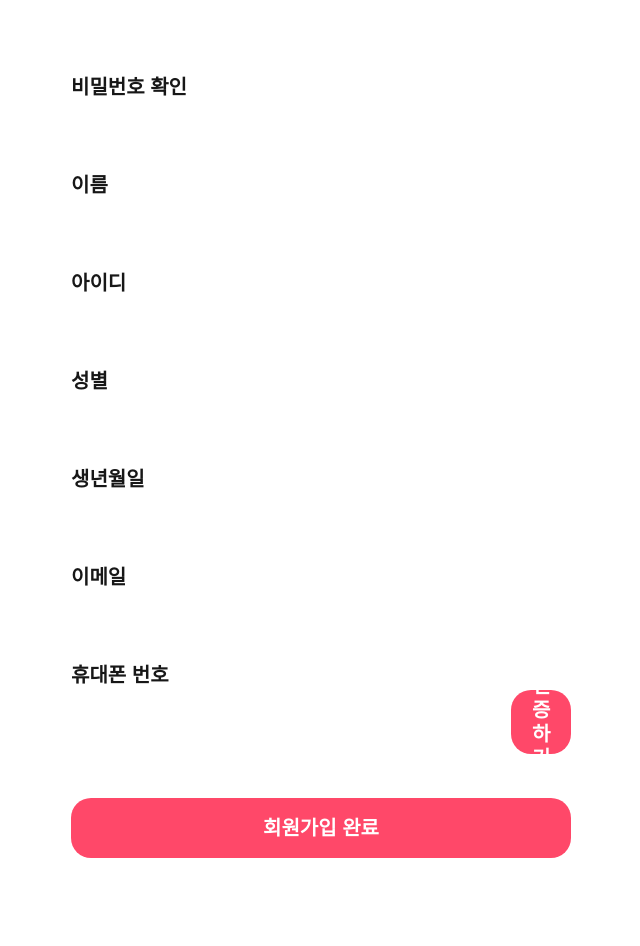
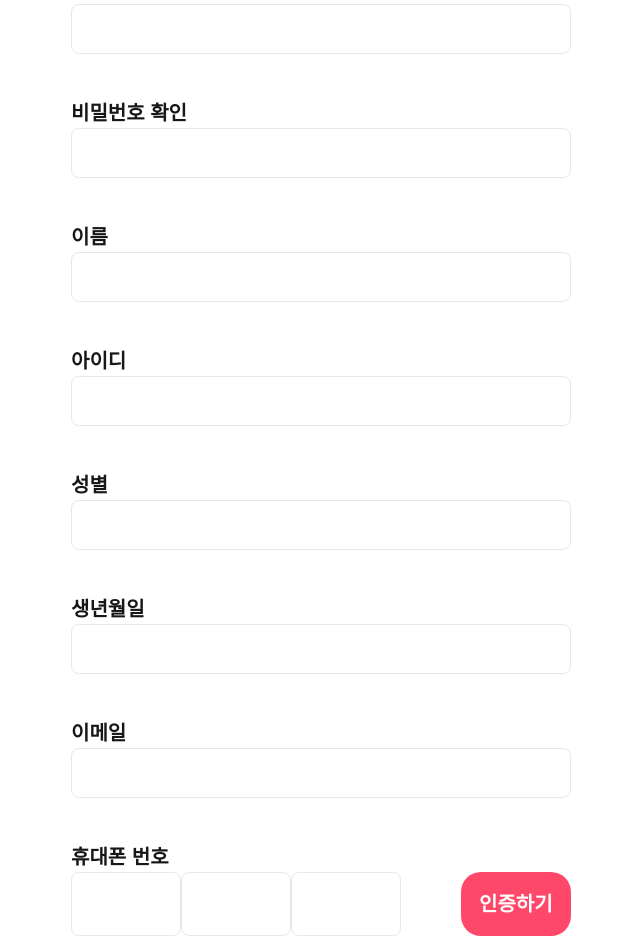
Before and after one commit to bolmal/front-end, a Next.js app: page /sign-up in a window 1280 px wide. Shown: the part 326-1272 px from the top of the page, without its empty margins (345-985 px from the left). Before the commit the page ends 1184 px from the top, so only its background shows below. Built offline with nearby package versions, Linux system fonts and the light colour scheme.

Commit message:
feat : 회원가입 페이지 UI 2

```diff
--- a/src/app/sign-up/page.tsx
+++ b/src/app/sign-up/page.tsx
@@ -10,61 +10,61 @@ export default function SignUp() {
                 <div className="w-[500px]">
                     <p className="font-[600] text-[20px]">아이디</p>
                     <div className="flex flex-row">
-                        <input className="w-full" />
+                        <input className="p-3 border rounded-lg w-full" />
                         <Button size="small">중복 확인</Button>
                     </div>
                 </div>
                 <div className="w-[500px]">
                     <p className="font-[600] text-[20px]">비밀번호</p>
                     <div className="flex flex-row">
-                        <input className="w-full" />
+                        <input className="p-3 border rounded-lg w-full" />
                     </div>
                 </div>
                 <div className="w-[500px]">
                     <p className="font-[600] text-[20px]">비밀번호 확인</p>
                     <div className="flex flex-row">
-                        <input className="w-full" />
+                        <input className="p-3 border rounded-lg w-full" />
                     </div>
                 </div>
                 <div className="w-[500px]">
                     <p className="font-[600] text-[20px]">이름</p>
                     <div className="flex flex-row">
-                        <input className="w-full" />
+                        <input className="p-3 border rounded-lg w-full" />
                     </div>
                 </div>
                 <div className="w-[500px]">
                     <p className="font-[600] text-[20px]">아이디</p>
                     <div className="flex flex-row">
-                        <input className="w-full" />
+                        <input className="p-3 border rounded-lg w-full" />
                     </div>
                 </div>
                 <div className="w-[500px]">
                     <p className="font-[600] text-[20px]">성별</p>
                     <div className="flex flex-row">
-                        <input className="w-full" />
+                        <input className="p-3 border rounded-lg w-full" />
                     </div>
                 </div>
                 <div className="w-[500px]">
                     <p className="font-[600] text-[20px]">생년월일</p>
                     <div className="flex flex-row">
-                        <input className="w-full" />
+                        <input className="p-3 border rounded-lg w-full" />
                     </div>
                 </div>
                 <div className="w-[500px]">
                     <p className="font-[600] text-[20px]">이메일</p>
                     <div className="flex flex-row">
-                        <input className="w-full" />
+                        <input className="p-3 border rounded-lg w-full" />
                     </div>
                 </div>
                 <div className="w-[500px]">
                     <p className="font-[600] text-[20px]">휴대폰 번호</p>
-                    <div className="flex flex-row">
-                        <input className="w-full" />
-                        <input className="w-full" />
-                        <input className="w-full" />
-                        <Button className="w-full" size="small">
-                            인증하기
-                        </Button>
+                    <div className="flex flex-row gap-2">
+                        <div className="w-full flex">
+                            <input className="p-3 border rounded-lg w-[110px] h-[64px]" />
+                            <input className="p-3 border rounded-lg w-[110px] h-[64px]" />
+                            <input className="p-3 border rounded-lg w-[110px] h-[64px]" />
+                        </div>
+                        <Button size="small">인증하기</Button>
                     </div>
                 </div>
                 <Button size="large">회원가입 완료</Button>
```
